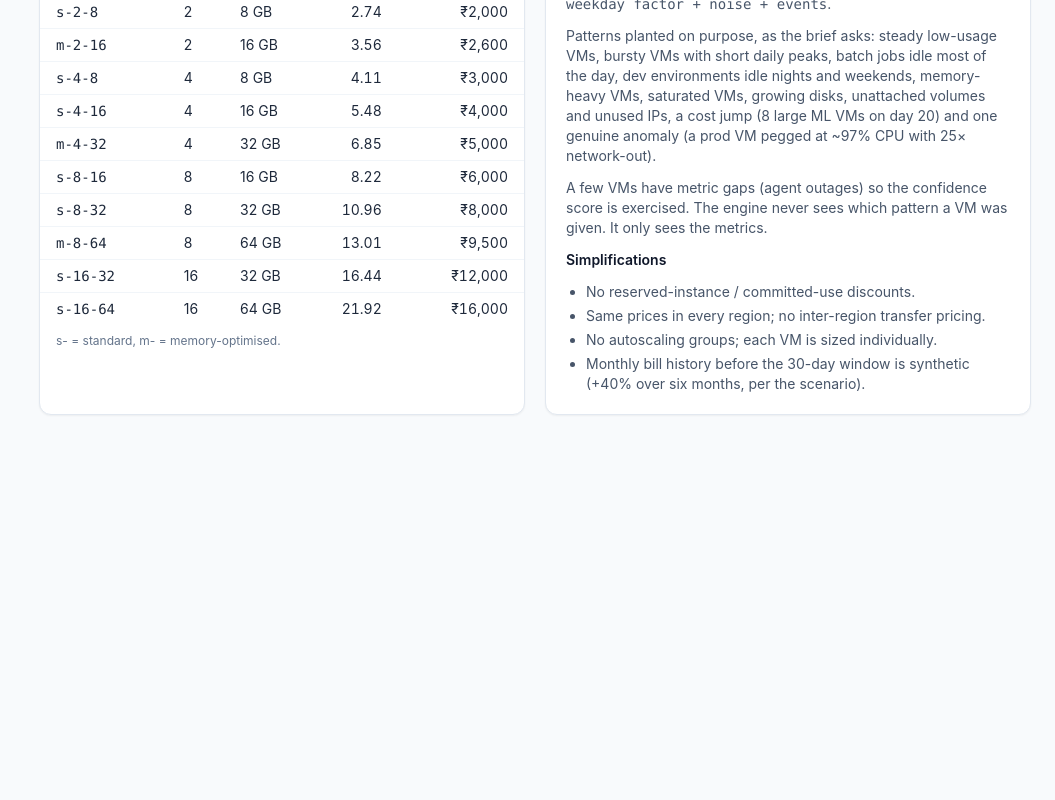
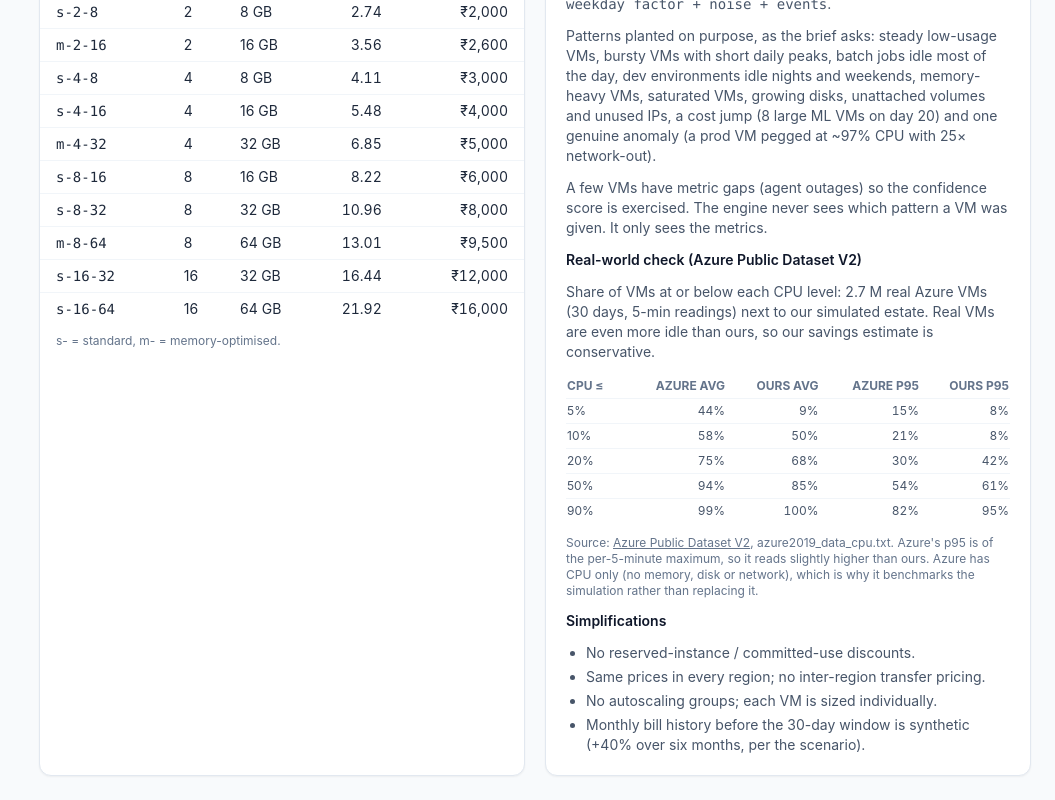
Before and after one commit to SouravDas2904/smart_cloud-optimizer, a Next.js app: page /assumptions in a window 1280 px wide. Shown: the part 1127-1927 px from the top of the page, without its empty margins (225-1280 px from the left). Before the commit the page ends 1566 px from the top, so only its background shows below. Built offline with nearby package versions, Linux system fonts and the light colour scheme.

Commit message:
Assumptions: benchmark the simulated estate against Azure Public Dataset V2
Co-Authored-By: Claude Opus 5.5 (1M context) <noreply@anthropic.com>
Claude-Session: https://claude.ai/code/session_01E7Zb2p6am6yJKVxXvc36P3

```diff
--- a/app/assumptions/page.tsx
+++ b/app/assumptions/page.tsx
@@ -3,6 +3,13 @@
 import { useApp } from "../providers";
 import { Loading, PageTitle } from "@/components/ui";
 import { inr } from "@/lib/format";
+import type { Resource, Stats } from "@/lib/types";
+
+// [CPU %, % of Azure VMs with avg CPU <= x, % with p95 max CPU <= x] from azure2019_data_cpu.txt
+const AZURE_CPU_CDF: [number, number, number][] = [[5, 44, 15], [10, 58, 21], [20, 75, 30], [50, 94, 54], [90, 99, 82]];
+
+const share = (vms: Resource[], f: (s: Stats) => boolean) =>
+  Math.round((vms.filter((r) => f(r.stats!)).length / vms.length) * 100);
 
 export default function Assumptions() {
   const { data } = useApp();
@@ -30,6 +37,7 @@ export default function Assumptions() {
     ["Random seed", `${a.SEED}`, "Same data every run: reproducible demo"],
   ];
   const plans = Object.entries(a.PLANS);
+  const vms = data.resources.filter((r) => r.type === "vm" && r.stats);
 
   return (
     <div className="space-y-5">
@@ -56,6 +64,15 @@ export default function Assumptions() {
           <p>A Python generator (engine/generate.py) builds {data.summary.n_vms} VMs, 10 block volumes and 36 public IPs across Noida, Bangalore and Mumbai for 6 teams. Each VM&apos;s series is <span className="mono">base + daily shape × weekday factor + noise + events</span>.</p>
           <p>Patterns planted on purpose, as the brief asks: steady low-usage VMs, bursty VMs with short daily peaks, batch jobs idle most of the day, dev environments idle nights and weekends, memory-heavy VMs, saturated VMs, growing disks, unattached volumes and unused IPs, a cost jump (8 large ML VMs on day 20) and one genuine anomaly (a prod VM pegged at ~97% CPU with 25× network-out).</p>
           <p>A few VMs have metric gaps (agent outages) so the confidence score is exercised. The engine never sees which pattern a VM was given. It only sees the metrics.</p>
+          <div className="font-semibold text-slate-900">Real-world check (Azure Public Dataset V2)</div>
+          <p>Share of VMs at or below each CPU level: 2.7 M real Azure VMs (30 days, 5-min readings) next to our simulated estate. Real VMs are even more idle than ours, so our savings estimate is conservative.</p>
+          <table className="w-full text-xs">
+            <thead className="text-left uppercase text-slate-500"><tr><th className="py-1">CPU ≤</th><th className="text-right">Azure avg</th><th className="text-right">Ours avg</th><th className="text-right">Azure p95</th><th className="text-right">Ours p95</th></tr></thead>
+            <tbody>{AZURE_CPU_CDF.map(([x, az, azp]) => (
+              <tr key={x} className="border-t border-slate-100"><td className="py-1">{x}%</td><td className="text-right tabular-nums">{az}%</td><td className="text-right tabular-nums">{share(vms, (s) => s.cpu_avg <= x)}%</td><td className="text-right tabular-nums">{azp}%</td><td className="text-right tabular-nums">{share(vms, (s) => s.cpu_p95 <= x)}%</td></tr>
+            ))}</tbody>
+          </table>
+          <p className="text-xs text-slate-500">Source: <a className="underline" href="https://github.com/Azure/AzurePublicDataset/blob/master/AzurePublicDatasetV2.md" target="_blank" rel="noreferrer">Azure Public Dataset V2</a>, azure2019_data_cpu.txt. Azure&apos;s p95 is of the per-5-minute maximum, so it reads slightly higher than ours. Azure has CPU only (no memory, disk or network), which is why it benchmarks the simulation rather than replacing it.</p>
           <div className="font-semibold text-slate-900">Simplifications</div>
           <ul className="list-disc space-y-1 pl-5">
             <li>No reserved-instance / committed-use discounts.</li>
```
Also changed, not shown: 1 other file (tests, documents, lock files or other folders).
